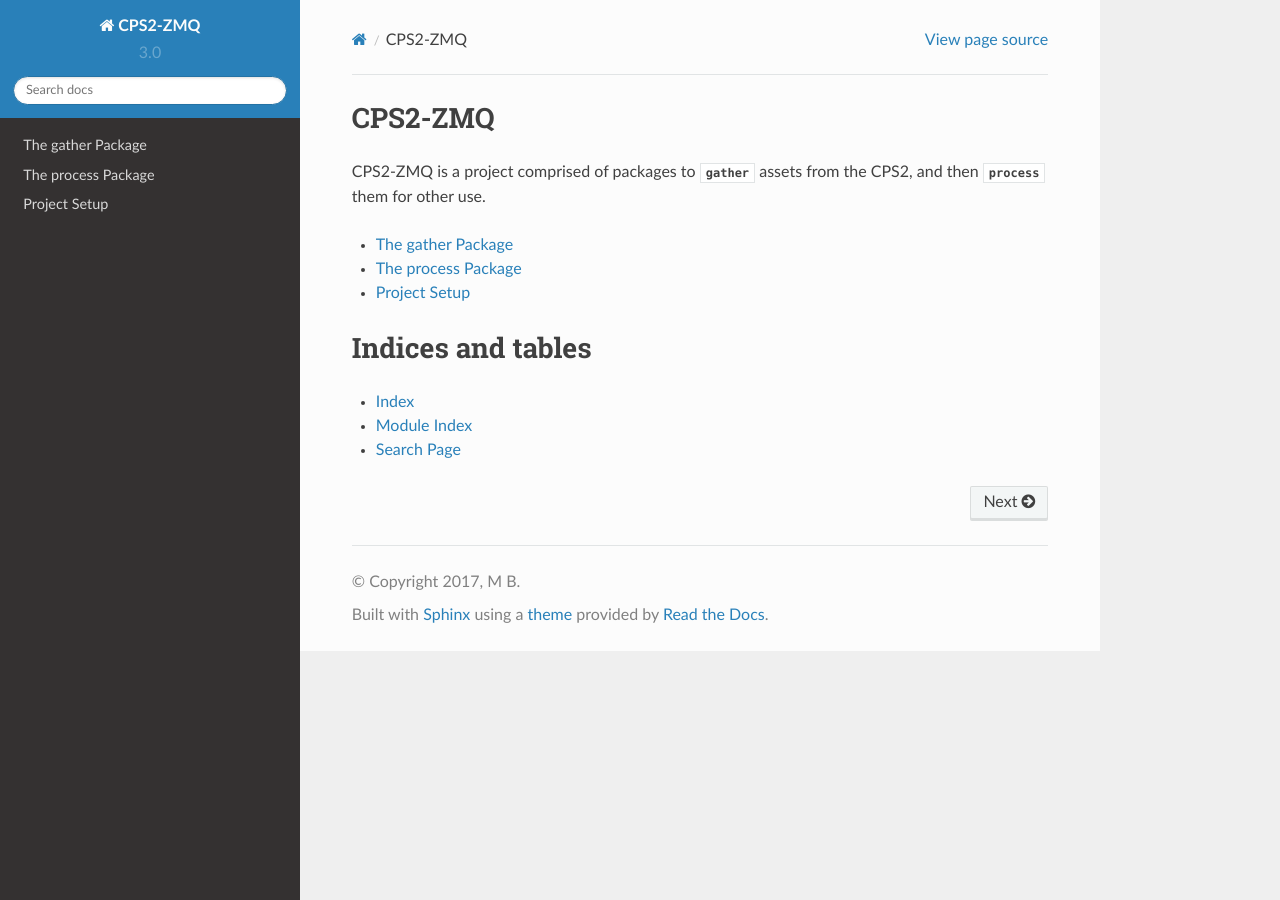
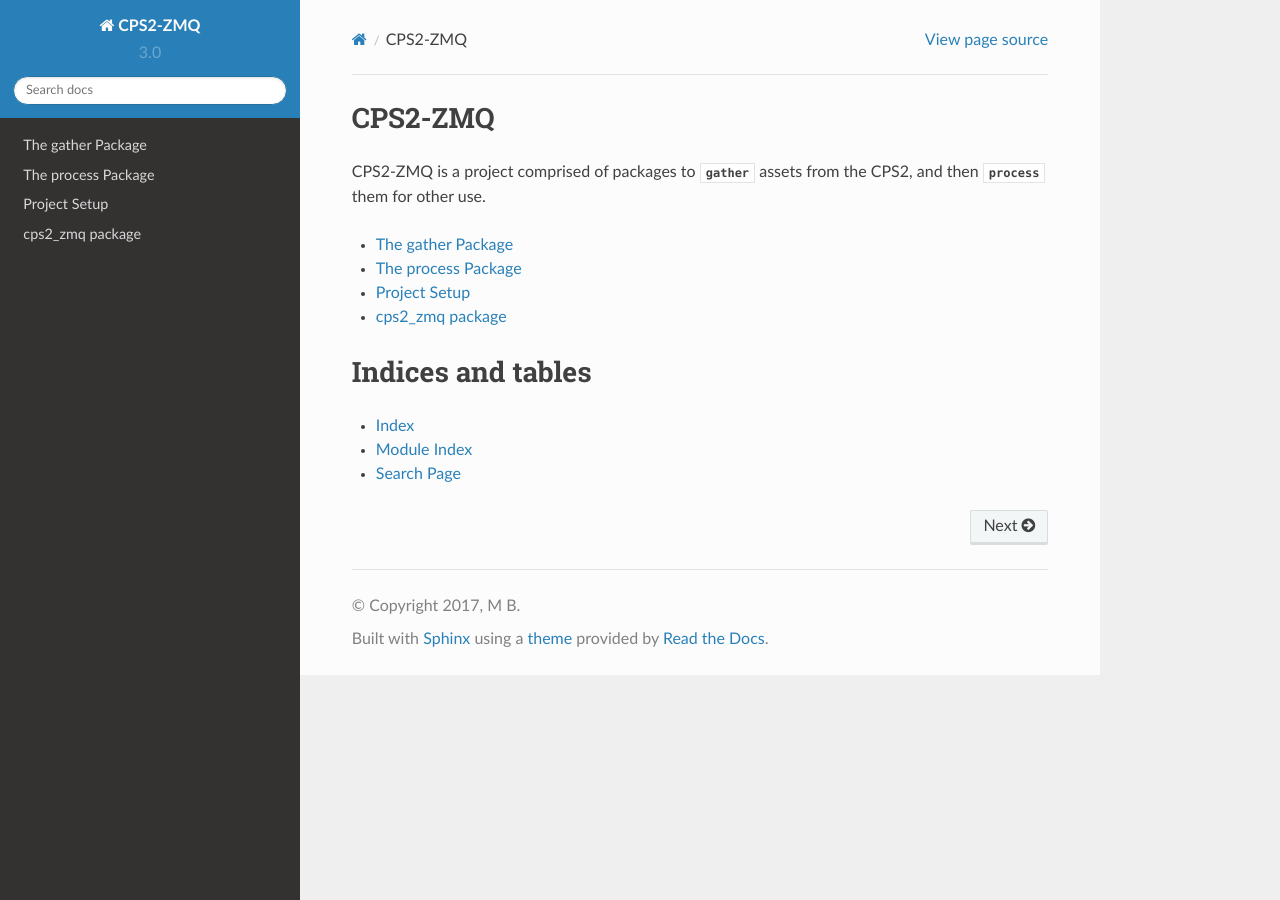
Before and after one commit to goosechooser/cps2-zmq, a Sphinx documentation site: the page built from docs/source/index.rst, in a window 1280 px wide. Built offline with Sphinx 7.4.7 and the Read the Docs theme 2.0.0, drawn with Linux system fonts in a browser that asks for light colours.

Commit message:
conf.py was not pointing to the correct src directory

```diff
--- a/docs/source/conf.py
+++ b/docs/source/conf.py
@@ -21,7 +21,7 @@
 import sys
 import sphinx_rtd_theme
 
-sys.path.insert(0, os.path.abspath('..\\..\\src'))
+sys.path.insert(0, os.path.abspath('../../cps2_zmq'))
 
 # -- General configuration ------------------------------------------------
 
--- a/docs/source/index.rst
+++ b/docs/source/index.rst
@@ -14,6 +14,7 @@
    gather
    process
    setup
+   cps2_zmq
 
 
 Indices and tables
--- a/docs/source/whatdo.rst
+++ /dev/null
@@ -1,2 +0,0 @@
-What the
-********
```
Also changed, not shown: .travis.yml.
